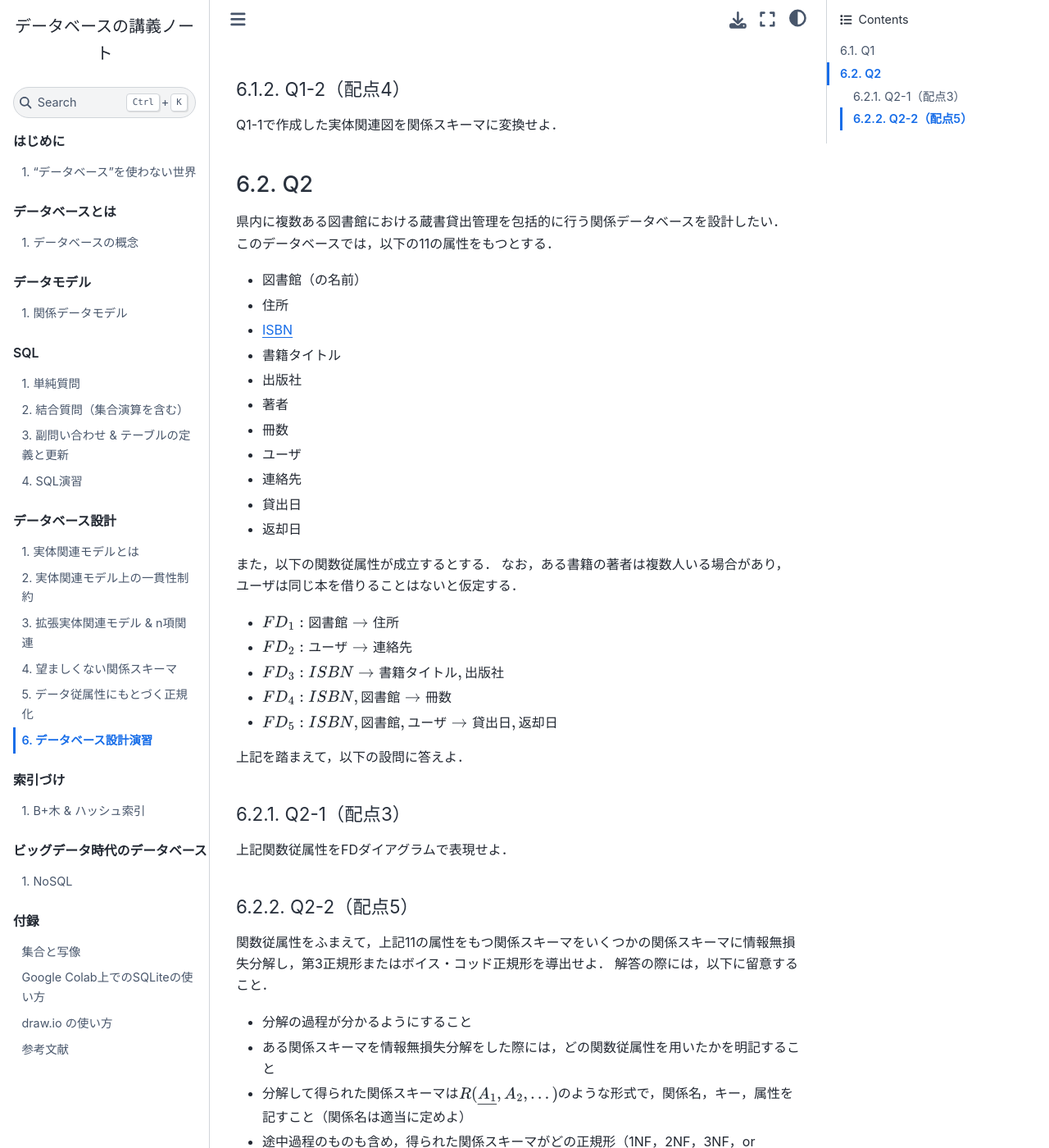
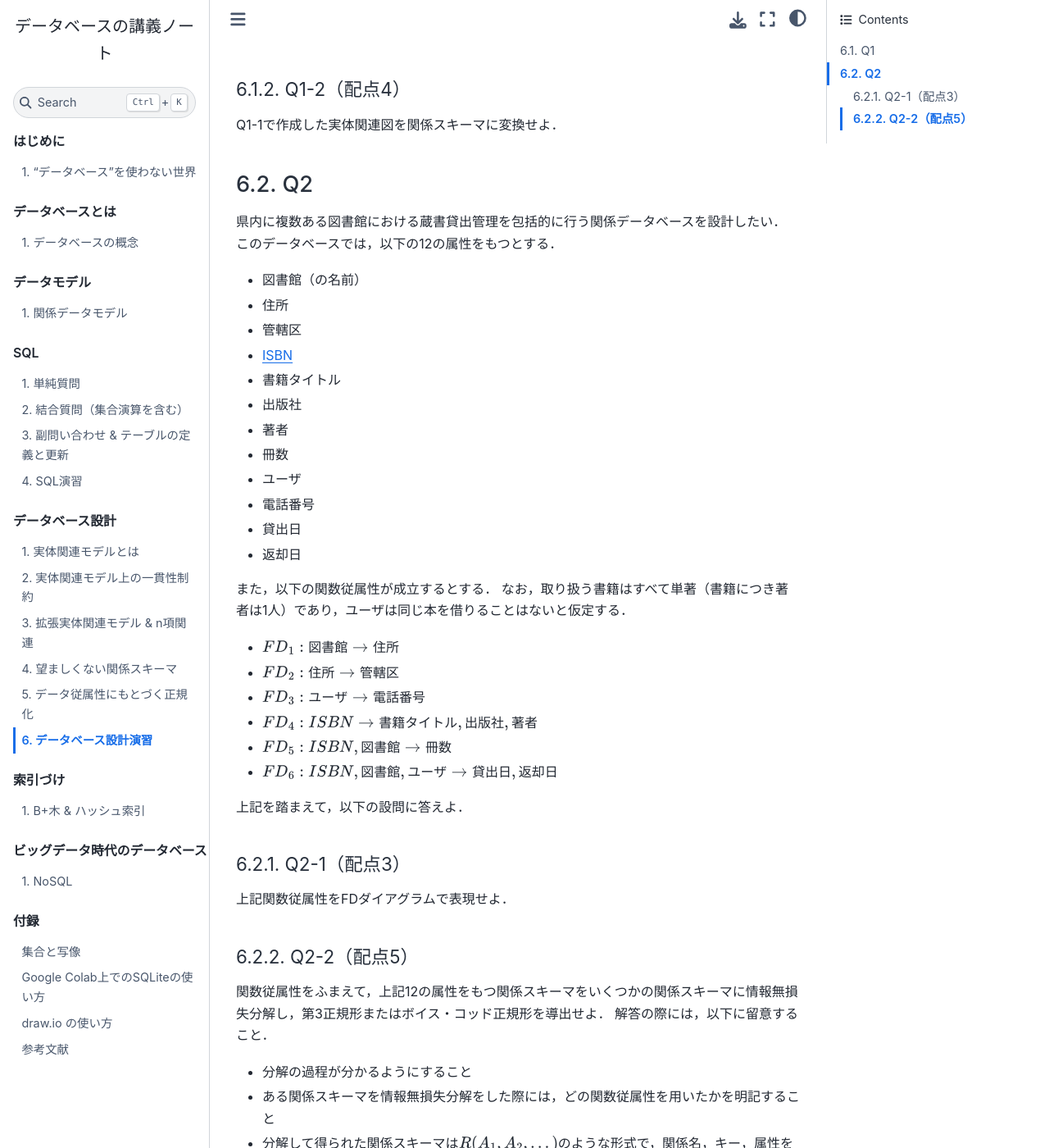
Before and after one commit to hontolab-courses/database-lecturenote, a Jupyter Book: the page built from content/exercise/db-design.md, in a window 1280 px wide and 1400 px high, scrolled down 1688 px. Shown: the whole window at 82% size. Built offline with Jupyter Book 1.0.4 settings and Sphinx 7.4.7 and the Sphinx Book theme 1.1.4, drawn with Linux system fonts in a browser that asks for light colours.

Commit message:
第2回レポート課題

```diff
--- a/content/exercise/db-design.md
+++ b/content/exercise/db-design.md
@@ -56,28 +56,30 @@ Q1-1で作成した実体関連図を関係スキーマに変換せよ．
 
 ## Q2
 県内に複数ある図書館における蔵書貸出管理を包括的に行う関係データベースを設計したい．
-このデータベースでは，以下の11の属性をもつとする．
+このデータベースでは，以下の12の属性をもつとする．
 
 - 図書館（の名前）
 - 住所
+- 管轄区
 - [ISBN](https://ja.wikipedia.org/wiki/ISBN)
 - 書籍タイトル
 - 出版社
 - 著者
 - 冊数
 - ユーザ
-- 連絡先
+- 電話番号
 - 貸出日
 - 返却日
 
 また，以下の関数従属性が成立するとする．
-なお，ある書籍の著者は複数人いる場合があり，ユーザは同じ本を借りることはないと仮定する．
+なお，取り扱う書籍はすべて単著（書籍につき著者は1人）であり，ユーザは同じ本を借りることはないと仮定する．
 
 - $FD_1: 図書館 \to 住所$
-- $FD_2: ユーザ \to 連絡先$
-- $FD_3: ISBN \to 書籍タイトル, 出版社$
-- $FD_4: ISBN, 図書館 \to 冊数$
-- $FD_5: ISBN, 図書館, ユーザ \to 貸出日, 返却日$
+- $FD_2: 住所 \to 管轄区$
+- $FD_3: ユーザ \to 電話番号$
+- $FD_4: ISBN \to 書籍タイトル, 出版社, 著者$
+- $FD_5: ISBN, 図書館 \to 冊数$
+- $FD_6: ISBN, 図書館, ユーザ \to 貸出日, 返却日$
 
 上記を踏まえて，以下の設問に答えよ．
 
@@ -85,7 +87,7 @@ Q1-1で作成した実体関連図を関係スキーマに変換せよ．
 上記関数従属性をFDダイアグラムで表現せよ．
 
 ### Q2-2（配点5）
-関数従属性をふまえて，上記11の属性をもつ関係スキーマをいくつかの関係スキーマに情報無損失分解し，第3正規形またはボイス・コッド正規形を導出せよ．
+関数従属性をふまえて，上記12の属性をもつ関係スキーマをいくつかの関係スキーマに情報無損失分解し，第3正規形またはボイス・コッド正規形を導出せよ．
 解答の際には，以下に留意すること．
 
 - 分解の過程が分かるようにすること
```
